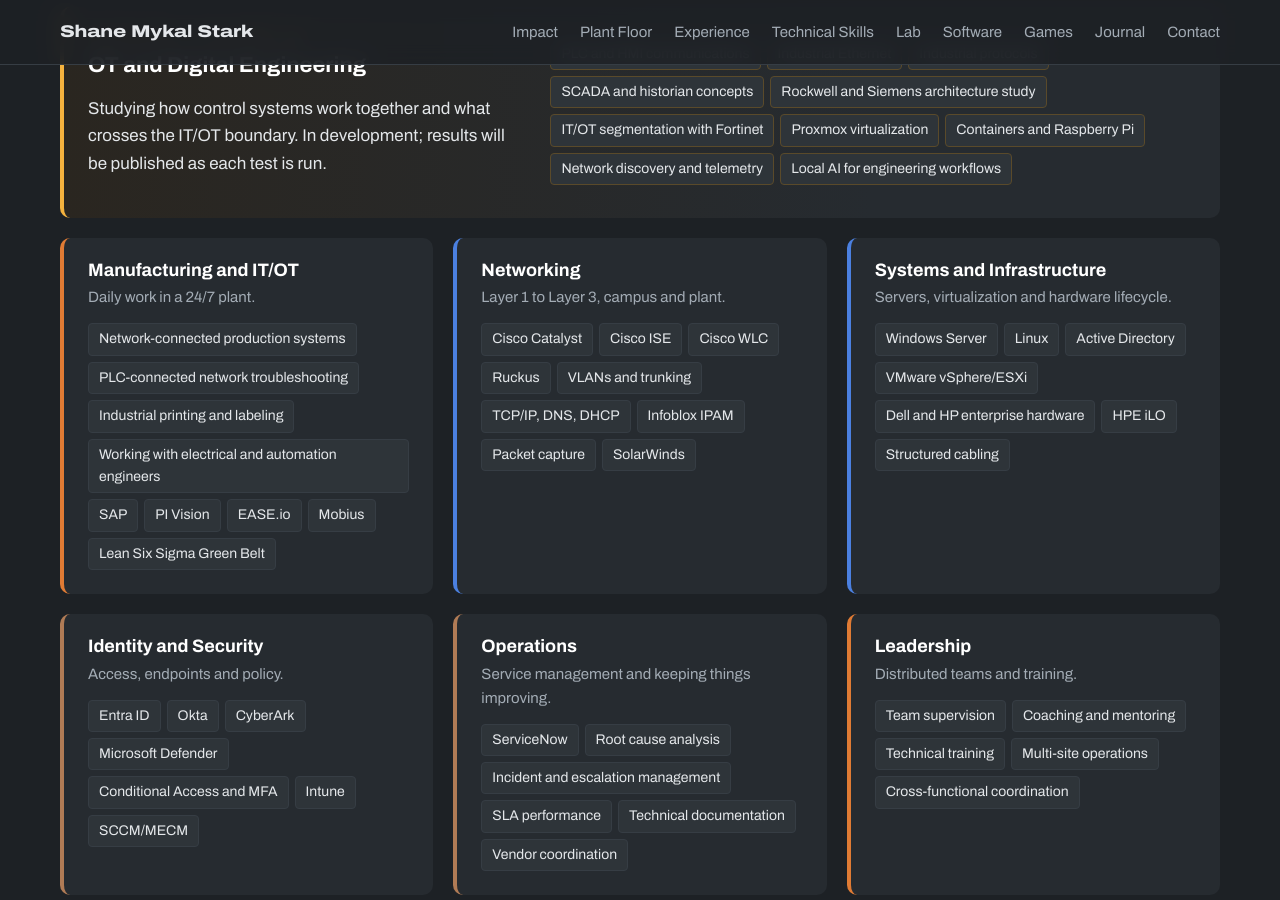
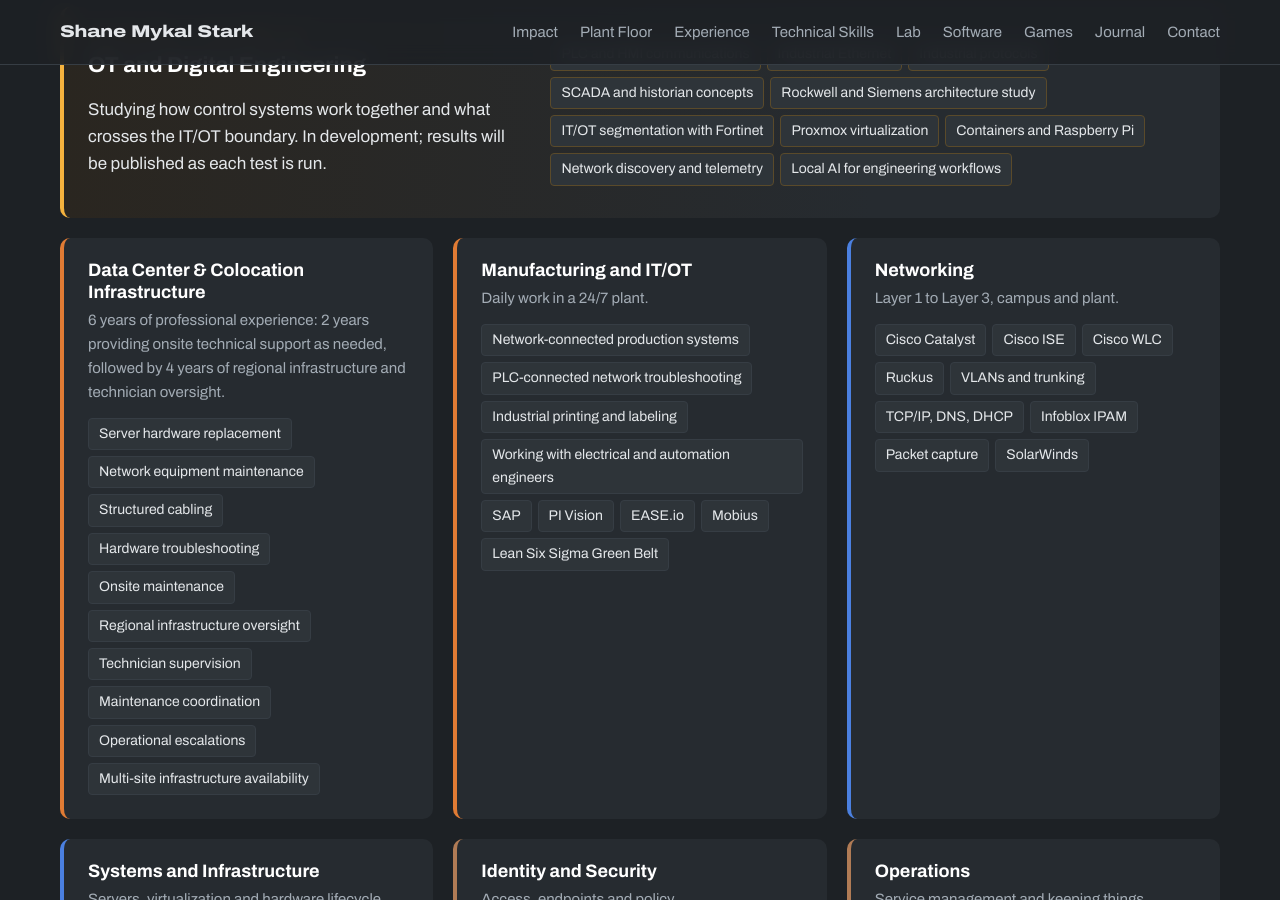
Before and after one commit to smykals/smykals.github.io, a Jekyll site: the page built from index.html, in a window 1280 px wide and 900 px high, scrolled down 4654 px. Built offline with Jekyll 4.4.1, drawn with Linux system fonts in a browser that asks for light colours; some of the changed text lies outside the part shown.

Commit message:
Highlight colocation experience in rack and skills

```diff
--- a/index.html
+++ b/index.html
@@ -369,12 +369,13 @@
     <div style="position: relative;">
       <div class="rack" role="list" aria-label="Career highlights, shown as rack equipment">
         <a class="unit" role="listitem" href="#experience" style="--c: var(--work); --i: 0" data-detail="Cisco switching and wireless, SAP, PI Vision, industrial labeling equipment"><span class="u">U1</span><span><strong>IT Engineer, 24/7 manufacturing plant</strong><small>About 300 endpoints, 100+ access points</small></span><span class="leds" aria-hidden="true"><i></i><i></i></span></a>
-        <a class="unit" role="listitem" href="#impact" style="--c: var(--work); --i: 1" data-detail="Average monthly tickets: 6.3 before, 2.3 during the improvement period"><span class="u">U2</span><span><strong>63.5% fewer label-printing tickets</strong><small>Lean Six Sigma Green Belt project I led</small></span><span class="leds" aria-hidden="true"><i></i></span></a>
+        <a class="unit" role="listitem" href="#colo-skills" style="--c: var(--work); --i: 1" data-detail="2 years onsite as a specialist; 4 years supervising regional technicians maintaining colocated infrastructure"><span class="u">U2</span><span><strong>6 years of colocation data center experience</strong><small>2 years technical specialist · 4 years regional infrastructure supervision</small></span><span class="leds" aria-hidden="true"><i></i><i></i></span></a>
         <a class="unit" role="listitem" href="#experience" style="--c: var(--work); --i: 2" data-detail="10+ campus-wide refreshes, SLA breaches under 5%, about 70% fewer repeat callbacks"><span class="u">U3</span><span><strong>6,500+ users across 5 directly assigned campuses</strong><small>24/7/365 responsibility in 3 states; supported specialists across 20+ more campuses</small>
           <span class="ports" aria-hidden="true"><b class="on"></b><b class="on"></b><b class="on"></b><b class="on"></b><b class="on"></b><b></b><b class="on"></b><b class="on"></b><b></b><b class="on"></b><b class="on"></b><b class="on"></b></span></span><span class="leds" aria-hidden="true"><i></i><i></i><i></i></span></a>
         <a class="unit" role="listitem" href="#experience" style="--c: var(--work); --i: 3" data-detail="Hiring, coaching, escalations, and Cisco firmware-upgrade training I wrote"><span class="u">U4</span><span><strong>14 field specialists supervised</strong><small>Up to nearly 30 during vacancies</small></span><span class="leds" aria-hidden="true"><i></i></span></a>
-        <a class="unit" role="listitem" href="#lab" style="--c: var(--lab); --i: 4" data-detail="Sensors > PLC > actuators > HMI > SCADA > historian, behind a Fortinet boundary"><span class="u">U5</span><span><strong>OT lab: simulated sorting line</strong><small>PLC, HMI, SCADA and historian, in development</small></span><span class="leds" aria-hidden="true"><i></i><i class="amber"></i></span></a>
-        <a class="unit" role="listitem" href="#software" style="--c: var(--lab); --i: 5" data-detail="RTX 3060 GPU, Docker, Ollama; supports MONITROPE development"><span class="u">U6</span><span><strong>Local AI engineering platform</strong><small>Deployed and in daily use</small></span><span class="leds" aria-hidden="true"><i></i></span></a>
+        <a class="unit" role="listitem" href="#impact" style="--c: var(--work); --i: 4" data-detail="Average monthly tickets: 6.3 before, 2.3 during the improvement period"><span class="u">U5</span><span><strong>63.5% fewer label-printing tickets</strong><small>Lean Six Sigma Green Belt project I led</small></span><span class="leds" aria-hidden="true"><i></i></span></a>
+        <a class="unit" role="listitem" href="#lab" style="--c: var(--lab); --i: 5" data-detail="Sensors > PLC > actuators > HMI > SCADA > historian, behind a Fortinet boundary"><span class="u">U6</span><span><strong>OT lab: simulated sorting line</strong><small>PLC, HMI, SCADA and historian, in development</small></span><span class="leds" aria-hidden="true"><i></i><i class="amber"></i></span></a>
+        <a class="unit" role="listitem" href="#software" style="--c: var(--lab); --i: 6" data-detail="RTX 3060 GPU, Docker, Ollama; supports MONITROPE development"><span class="u">U7</span><span><strong>Local AI engineering platform</strong><small>Deployed and in daily use</small></span><span class="leds" aria-hidden="true"><i></i></span></a>
       </div>
       <img class="badge" src="assets/img/shane-avatar.webp" width="320" height="320" alt="Pixel-art portrait of Shane">
       <p class="rack-caption console" aria-live="polite"><span class="prompt">&gt;</span> <span id="readout">Point at a unit to read it. Select it to jump to the details.</span></p>
@@ -515,6 +516,10 @@
       <div class="group focus">
         <div><span class="tag">Building now, in the PROTO lab</span><h3>OT and Digital Engineering</h3><p>Studying how control systems work together and what crosses the IT/OT boundary. In development; results will be published as each test is run.</p></div>
         <ul class="chips"><li>PLC and HMI communications</li><li>Industrial Ethernet</li><li>Industrial protocols</li><li>SCADA and historian concepts</li><li>Rockwell and Siemens architecture study</li><li>IT/OT segmentation with Fortinet</li><li>Proxmox virtualization</li><li>Containers and Raspberry Pi</li><li>Network discovery and telemetry</li><li>Local AI for engineering workflows</li></ul>
+      </div>
+      <div class="group" id="colo-skills" style="--c: var(--work); scroll-margin-top: 90px;" tabindex="-1">
+        <h3>Data Center &amp; Colocation Infrastructure</h3><p>6 years of professional experience: 2 years providing onsite technical support as needed, followed by 4 years of regional infrastructure and technician oversight.</p>
+        <ul class="chips"><li>Server hardware replacement</li><li>Network equipment maintenance</li><li>Structured cabling</li><li>Hardware troubleshooting</li><li>Onsite maintenance</li><li>Regional infrastructure oversight</li><li>Technician supervision</li><li>Maintenance coordination</li><li>Operational escalations</li><li>Multi-site infrastructure availability</li></ul>
       </div>
       <div class="group" style="--c: var(--work)">
         <h3>Manufacturing and IT/OT</h3><p>Daily work in a 24/7 plant.</p>
```
